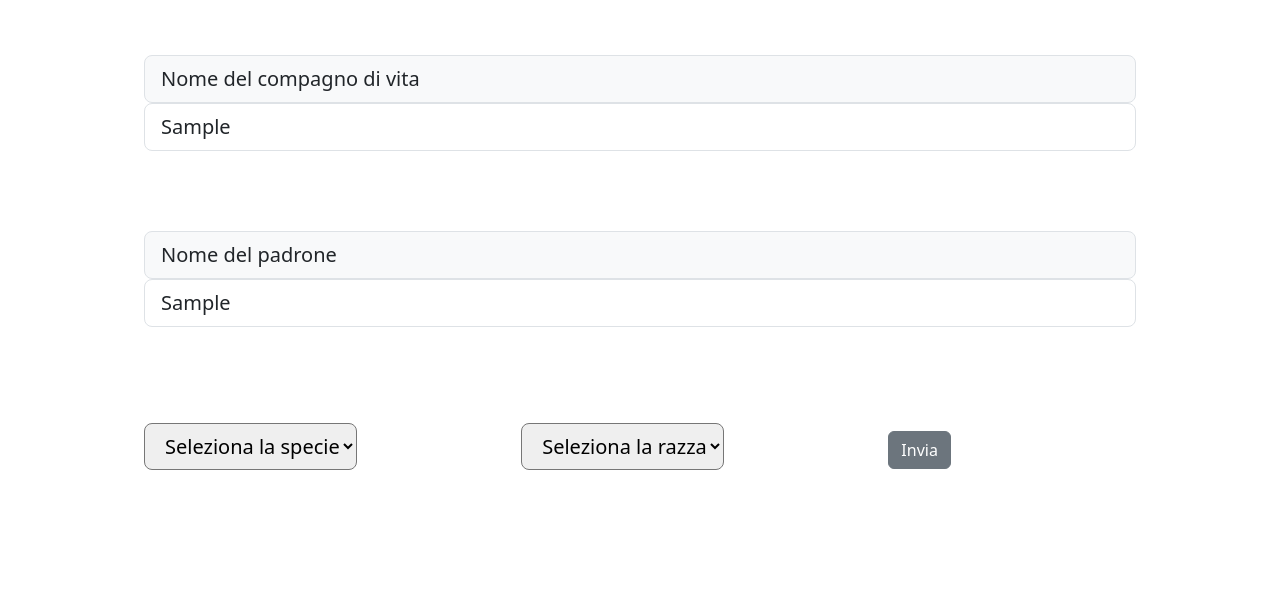
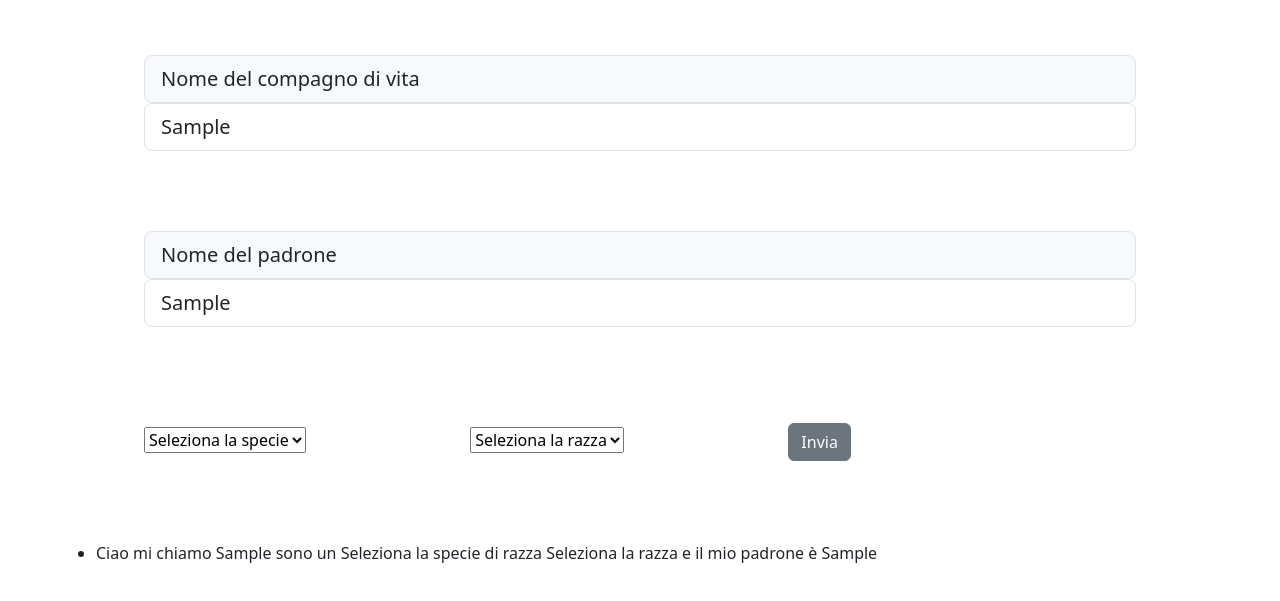
Before and after one commit to NicoleMaini/U2-W7-D1, a plain HTML site: page index.html in a window 1280 px wide. Both pictures are taken after typing "Sample", "Sample" into the empty fields and a click on the button "Invia". Shown: the part 73-674 px from the top of the page. Drawn offline with nearby package versions, Linux system fonts and the light colour scheme.

Commit message:
last commit

```diff
--- a/index.html
+++ b/index.html
@@ -34,6 +34,7 @@
           aria-label="Sizing example input"
           aria-describedby="petName"
           id="petName"
+          required
         />
       </div>
 
@@ -45,17 +46,18 @@
           aria-label="Sizing example input"
           aria-describedby="ownerName"
           id="ownerName"
+          required
         />
       </div>
 
-      <select class="orm-select form-select-lg mb-3" aria-label="Small select example" id="species">
+      <select class="form-select-mb mb-3" aria-label="Small select example" id="species" required>
         <option selected>Seleziona la specie</option>
         <option value="1">Cane</option>
         <option value="2">Gatto</option>
         <option value="3">Coniglio</option>
         <option value="4">Criceto</option>
       </select>
-      <select class="orm-select form-select-lg mb-3" aria-label="Small select example" id="breed">
+      <select class="form-select-mb mb-3" aria-label="Small select example" id="breed" required>
         <option selected>Seleziona la razza</option>
         <option value="1">Labrador</option>
         <option value="2">Maine Coon</option>
@@ -64,6 +66,8 @@
       </select>
       <button type="submit" class="btn btn-secondary">Invia</button>
     </form>
+
+    <ul id="text"></ul>
 
     <script
       src="https://cdn.jsdelivr.net/npm/bootstrap@5.3.3/dist/js/bootstrap.bundle.min.js"
--- a/script.js
+++ b/script.js
@@ -25,22 +25,54 @@ console.log(User.olderAge(userX, userY));
 console.log(User.olderAge(userY, userJ));
 
 // ESERCIZIO 2
+
+class Pet {
+  constructor(petName, onwerName, species, breed) {
+    this.petName = petName;
+    this.onwerName = onwerName;
+    this.species = species;
+    this.breed = breed;
+  }
+  //   methodThis() {
+  //     let pet = `Ciao mi chiamo ${this.petName} sono un ${this.species} di razza ${this.breed} e il mio padrone è ${this.onwerName}`;
+  //     return console.log(pet);
+  //   }
+
+  static sameonwerName(onwerNameA, onwerNameB) {
+    return onwerNameA.onwerName === onwerNameB.onwerName;
+  }
+}
+
 const formNode = document.querySelector("form");
+const ul = document.getElementById("text");
+
+let animals = [];
 
 formNode.onsubmit = function (e) {
   e.preventDefault();
 
-  const petName = document.getElementById("petName");
+  let petName = document.getElementById("petName").value;
   console.log(petName);
 
-  const onwerName = document.getElementById("onwerName");
-  console.log(petName.item);
-  const species = document.querySelectorAll("species");
-  console.log(species.value);
-  const breed = document.querySelectorAll("breed");
-  console.log(breed);
+  let onwerName = document.getElementById("ownerName").value;
+  console.log(onwerName);
 
-  class Pet {
-    constructor(petName, onwerName, species, breed) {}
-  }
+  const allSpecies = document.getElementById("species");
+  let selectedIndexSpecies = allSpecies.selectedIndex;
+  let species = allSpecies.options[selectedIndexSpecies].text;
+  console.log(species);
+
+  const allBreed = document.getElementById("breed");
+  let selectedIndexBreed = allBreed.selectedIndex;
+  let breed = allBreed.options[selectedIndexBreed].text;
+  console.dir(breed);
+
+  let animal = new Pet(petName, onwerName, species, breed);
+  console.log(animal);
+  animals.push(animal);
+  console.log(animals);
+
+  const li = document.createElement("li");
+  li.innerText = `Ciao mi chiamo ${animal.petName} sono un ${animal.species} di razza ${animal.breed} e il mio padrone è ${animal.onwerName}`;
+  ul.appendChild(li);
 };
```
